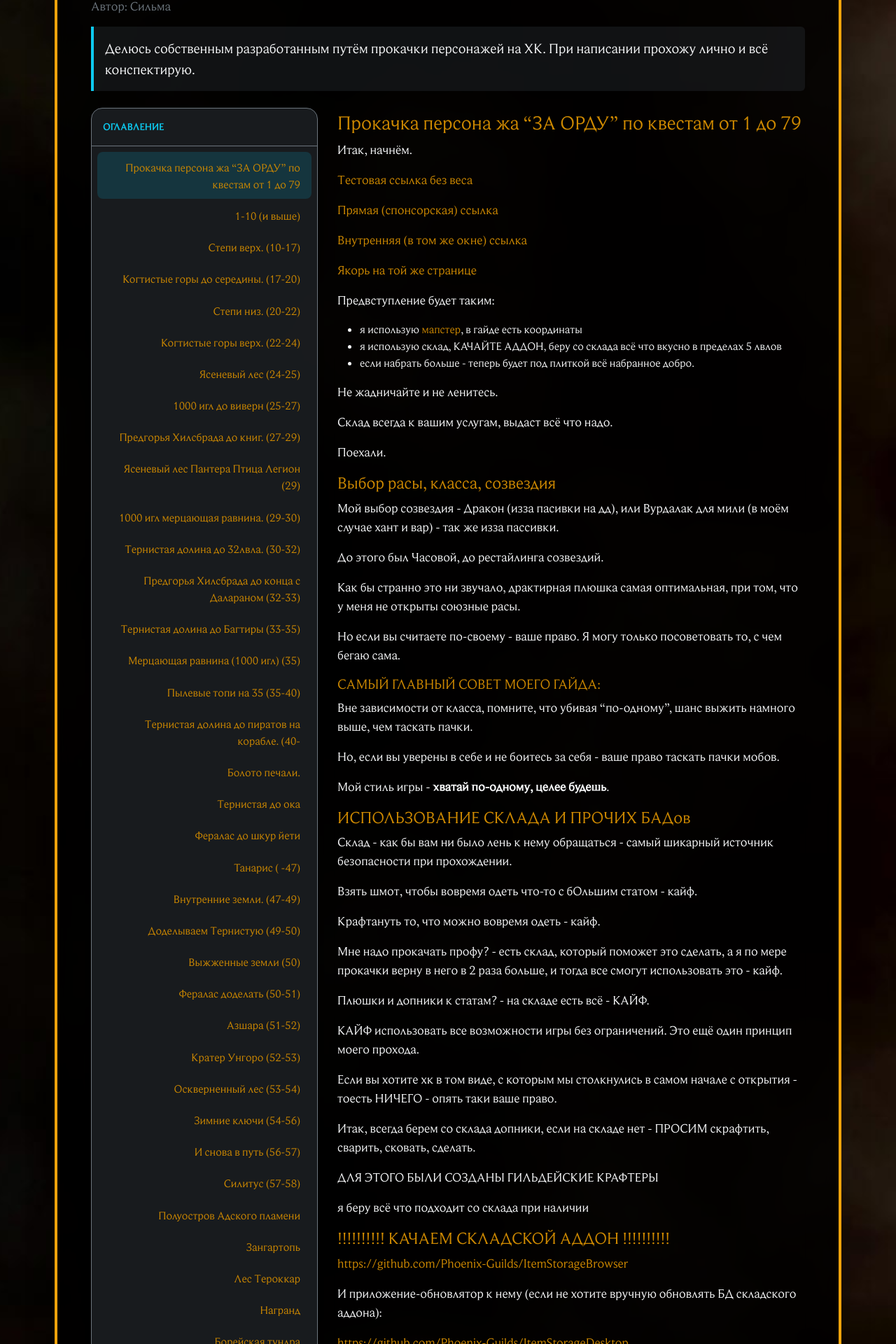
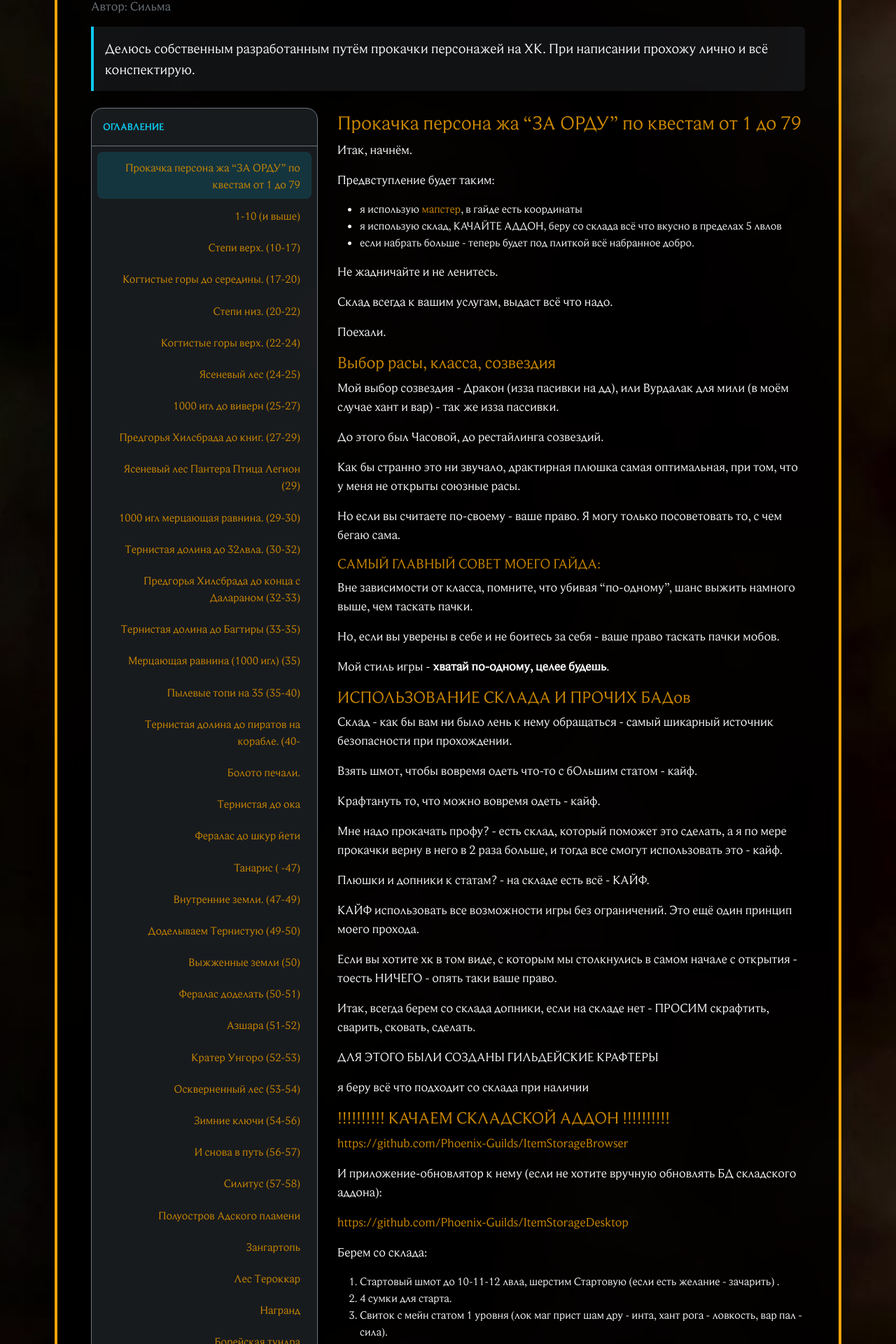
Before and after one commit to Phoenix-Guilds/phoenix-guilds.github.io, a Jekyll site: the page built from _guides/gayd-po-prokachke-hk-ot-silmy.md, in a window 1280 px wide. Shown: the part 612-2532 px from the top of the page at 70% size. Built offline with Jekyll 4.4.1, drawn with Linux system fonts in a browser that asks for light colours; nearby versions of some CDN libraries; library files that are not in the unit come from our copies.

Commit message:
Update Гайды “gayd-po-prokachke-hk-ot-silmy”

```diff
--- a/_guides/gayd-po-prokachke-hk-ot-silmy.md
+++ b/_guides/gayd-po-prokachke-hk-ot-silmy.md
@@ -10,14 +10,6 @@ description: |-
 
 Итак, начнём.
 
-[Тестовая ссылка без веса](https://something.else){: rel="nofollow noopener" target="_blank"}
-
-[Прямая (спонсорская) ссылка](https://something.else){: rel="opener" target="_blank"}
-
-[Внутренняя (в том же окне) ссылка](https://something.else)
-
-[Якорь на той же странице](#prokachka-persona-zha-za-ordu-po-kvestam-ot-1-do-79){: .anchor-link}
-
 Предвступление будет таким:
 
 * я использую [мапстер](https://sirus.su/api/base/addons/download/Mapster){: rel="nofollow noopener" target="_blank"}, в гайде есть координаты
```
